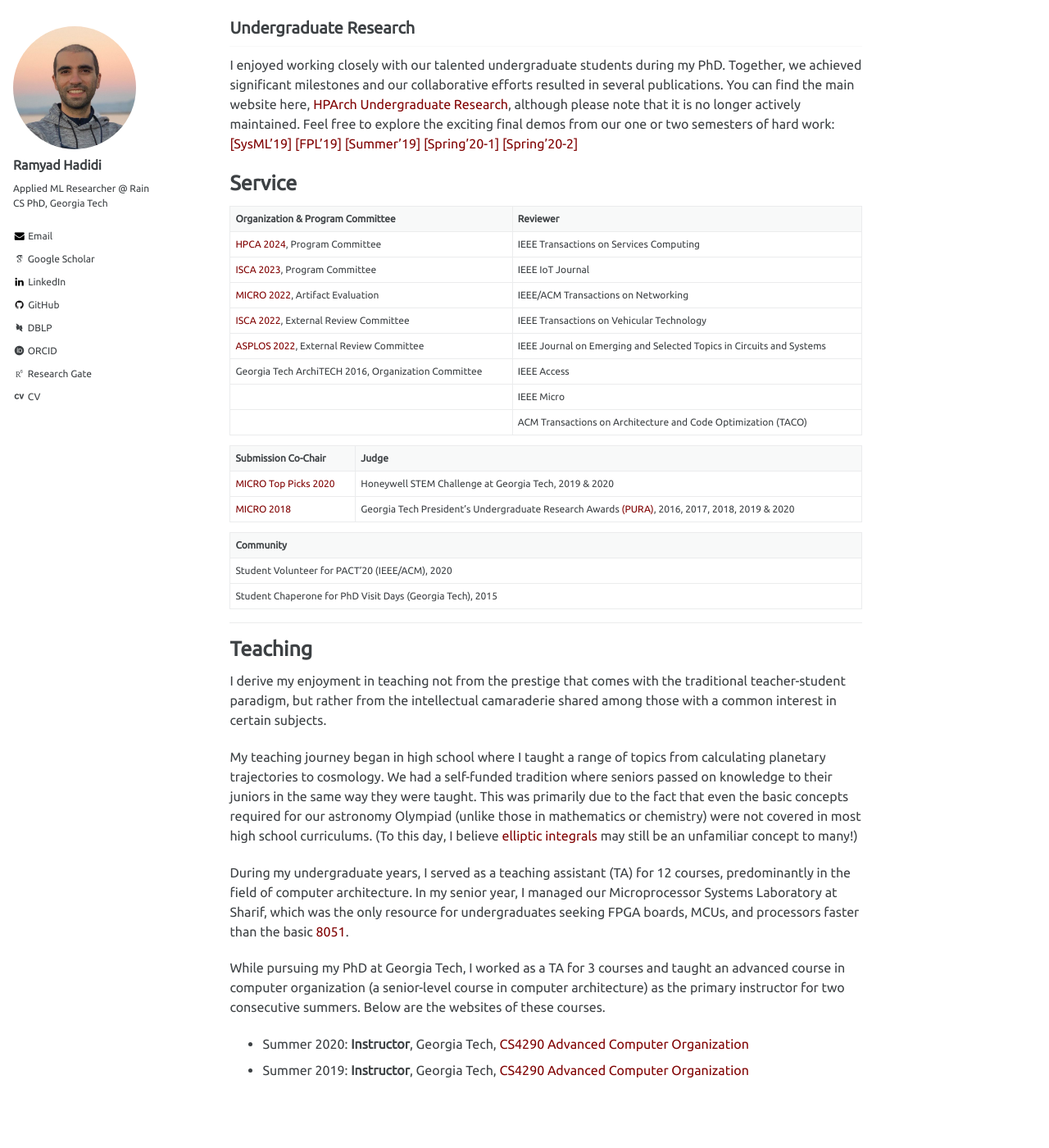
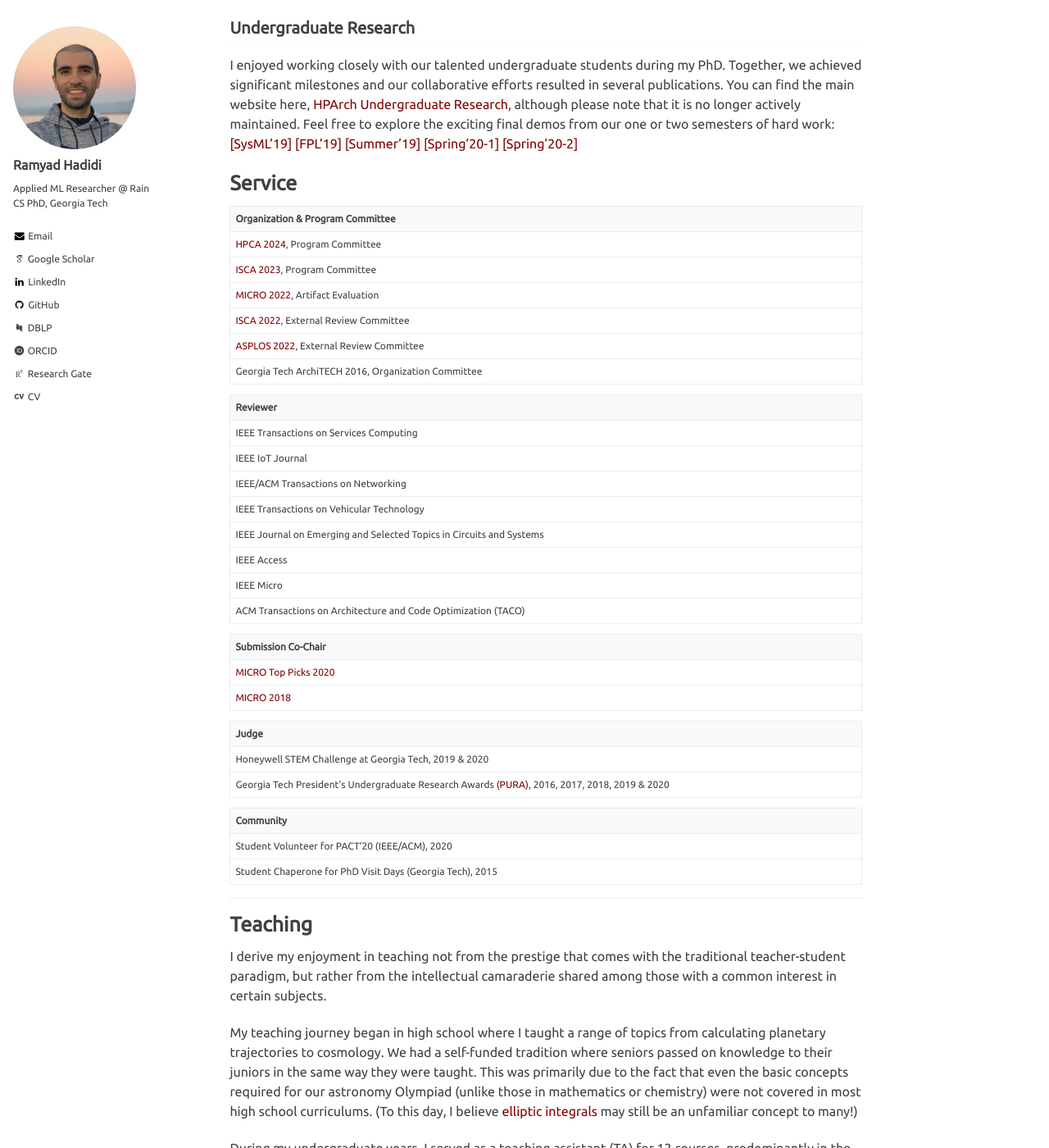
Before and after one commit to ramyadhadidi/ramyadhadidi.github.io, a Jekyll site: the page built from _pages/academia.md, in a window 1280 px wide and 1400 px high, scrolled down 1206 px. Shown: the whole window at 82% size. Built offline with Jekyll 4.4.1, drawn with Linux system fonts in a browser that asks for light colours; some web fonts are replaced.

Commit message:
fix  table

```diff
--- a/_pages/academia.md
+++ b/_pages/academia.md
@@ -88,26 +88,41 @@ I enjoyed working closely with our talented undergraduate students during my PhD
 
 # Service {#service}
 
-| Organization & Program Committee | Reviewer                              |
-|---------------------------------|--------------------------------------|
-| [HPCA 2024](https://hpca-conf.org/2024/), Program Committee | IEEE Transactions on Services Computing |
-| [ISCA 2023](https://iscaconf.org/isca2023/), Program Committee | IEEE IoT Journal |
-| [MICRO 2022](https://microarch.org/micro55/index.php), Artifact Evaluation | IEEE/ACM Transactions on Networking |
-| [ISCA 2022](https://iscaconf.org/isca2022/), External Review Committee | IEEE Transactions on Vehicular Technology |
-| [ASPLOS 2022](https://asplos-conference.org/asplos2022/index.html), External Review Committee | IEEE Journal on Emerging and Selected Topics in Circuits and Systems |
-| Georgia Tech ArchiTECH 2016, Organization Committee | IEEE Access |
-|                                   | IEEE Micro                           |
-|                                   | ACM Transactions on Architecture and Code Optimization (TACO) |
+| Organization & Program Committee |
+|----------------------------------|
+| [HPCA 2024](https://hpca-conf.org/2024/), Program Committee |
+| [ISCA 2023](https://iscaconf.org/isca2023/), Program Committee |
+| [MICRO 2022](https://microarch.org/micro55/index.php), Artifact Evaluation |
+| [ISCA 2022](https://iscaconf.org/isca2022/), External Review Committee |
+| [ASPLOS 2022](https://asplos-conference.org/asplos2022/index.html), External Review Committee |
+| Georgia Tech ArchiTECH 2016, Organization Committee |
 
-| Submission Co-Chair | Judge |
-|---------------------|-------|
-| [MICRO Top Picks 2020](https://ieeexplore.ieee.org/document/9441012) | Honeywell STEM Challenge at Georgia Tech, 2019 & 2020 |
-| [MICRO 2018](https://microarch.org/micro51/)| Georgia Tech President’s Undergraduate Research Awards [(PURA)](https://undergradresearch.gatech.edu/content/presidents-undergraduate-research-awards), 2016, 2017, 2018, 2019 & 2020 |
+| Reviewer |
+|----------|
+| IEEE Transactions on Services Computing |
+| IEEE IoT Journal |
+| IEEE/ACM Transactions on Networking |
+| IEEE Transactions on Vehicular Technology |
+| IEEE Journal on Emerging and Selected Topics in Circuits and Systems |
+| IEEE Access |
+| IEEE Micro |
+| ACM Transactions on Architecture and Code Optimization (TACO) |
+
+| Submission Co-Chair |
+|---------------------|
+| [MICRO Top Picks 2020](https://ieeexplore.ieee.org/document/9441012) |
+| [MICRO 2018](https://microarch.org/micro51/) |
+
+| Judge |
+|-------|
+| Honeywell STEM Challenge at Georgia Tech, 2019 & 2020 |
+| Georgia Tech President’s Undergraduate Research Awards [(PURA)](https://undergradresearch.gatech.edu/content/presidents-undergraduate-research-awards), 2016, 2017, 2018, 2019 & 2020 |
 
 | Community |
 |-----------|
 | Student Volunteer for PACT’20 (IEEE/ACM), 2020 |
 | Student Chaperone for PhD Visit Days (Georgia Tech), 2015 |
+
 
 
 <!-- --------------------------------------- -->
```
